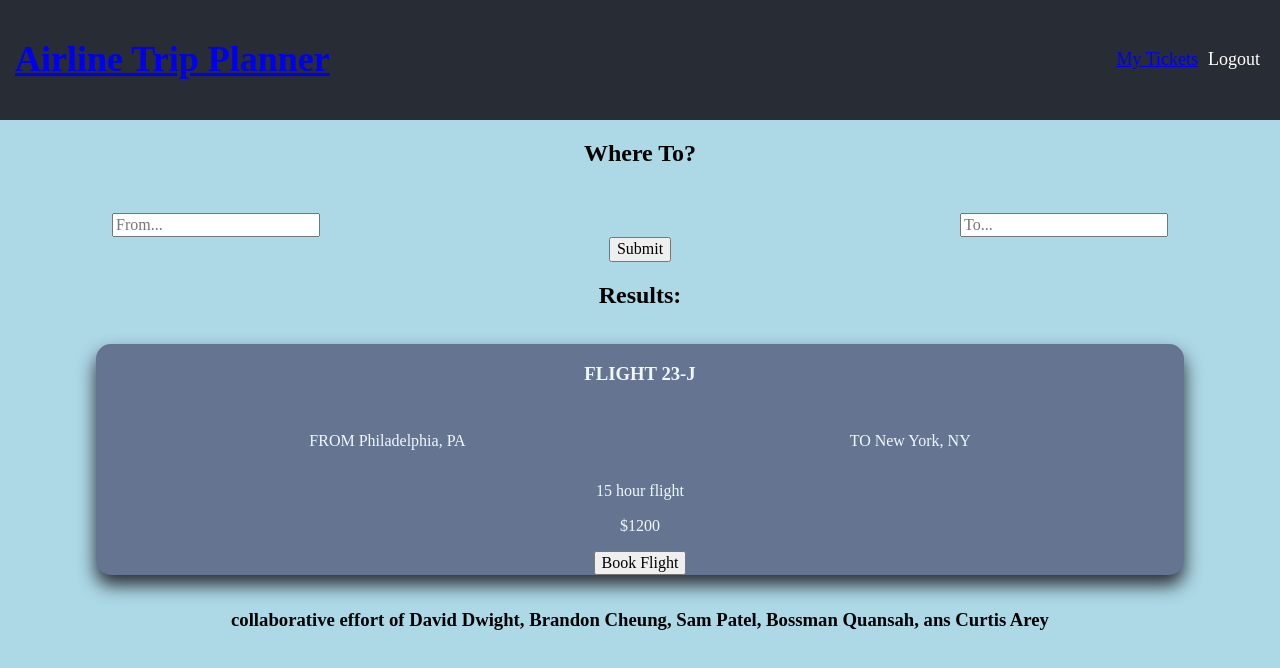
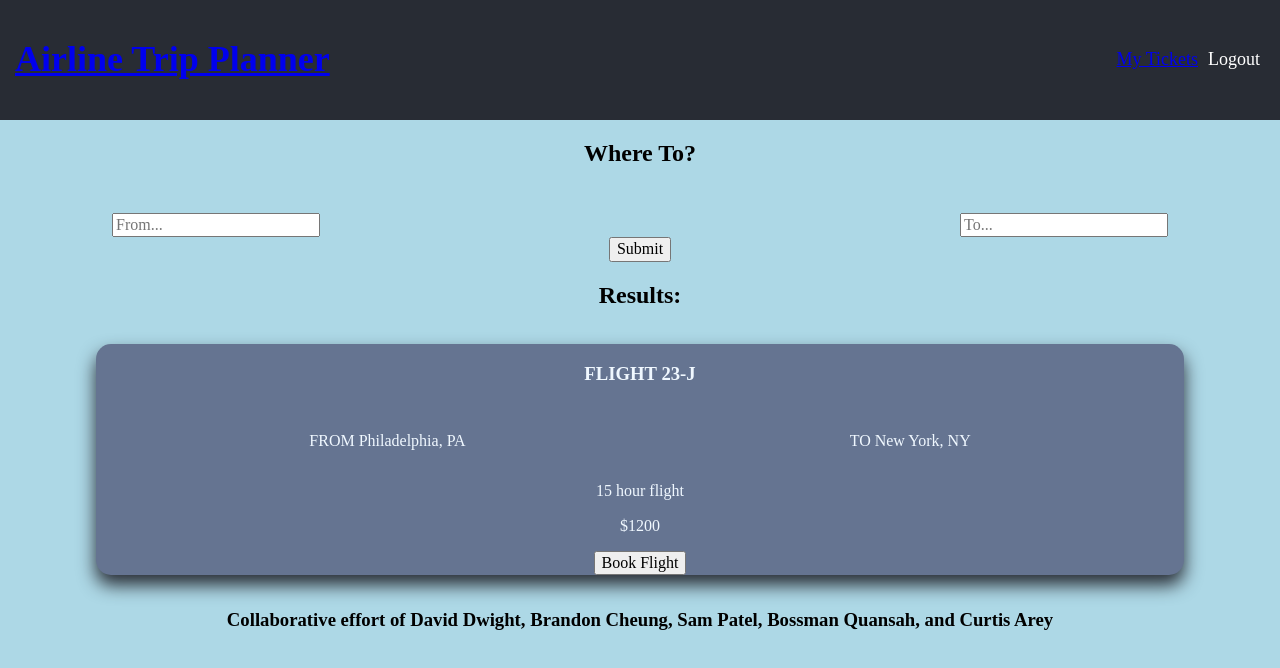
Before and after one commit to csareyj/Airline-Trip-Planner, a React (Create React App) app in the folder client/: page / in a window 1280 px wide. Shown: the top 668 px of the page. Built offline with nearby package versions, Linux system fonts and the light colour scheme; no server answers.

Commit message:
Fixed spelling errors on the main page

```diff
--- a/client/src/pages/Home.js
+++ b/client/src/pages/Home.js
@@ -57,7 +57,7 @@ const Home = () => {
       </section>
 
       <footer>
-        <h3>collaborative effort of David Dwight, Brandon Cheung, Sam Patel, Bossman Quansah, ans Curtis Arey</h3>
+        <h3>Collaborative effort of David Dwight, Brandon Cheung, Sam Patel, Bossman Quansah, and Curtis Arey</h3>
       </footer>
 
 
```
Also changed, not shown: 1 other file (tests, documents, lock files or other folders).
